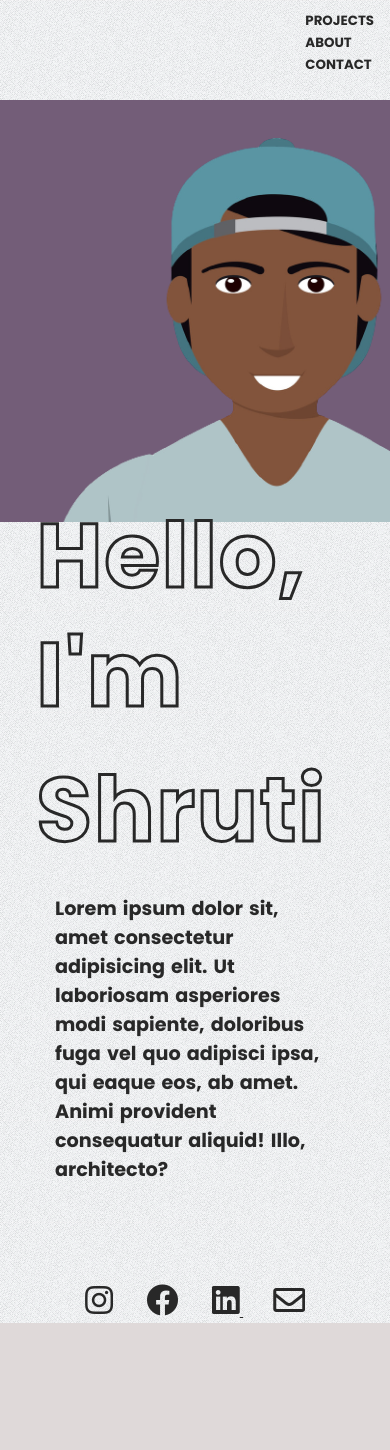
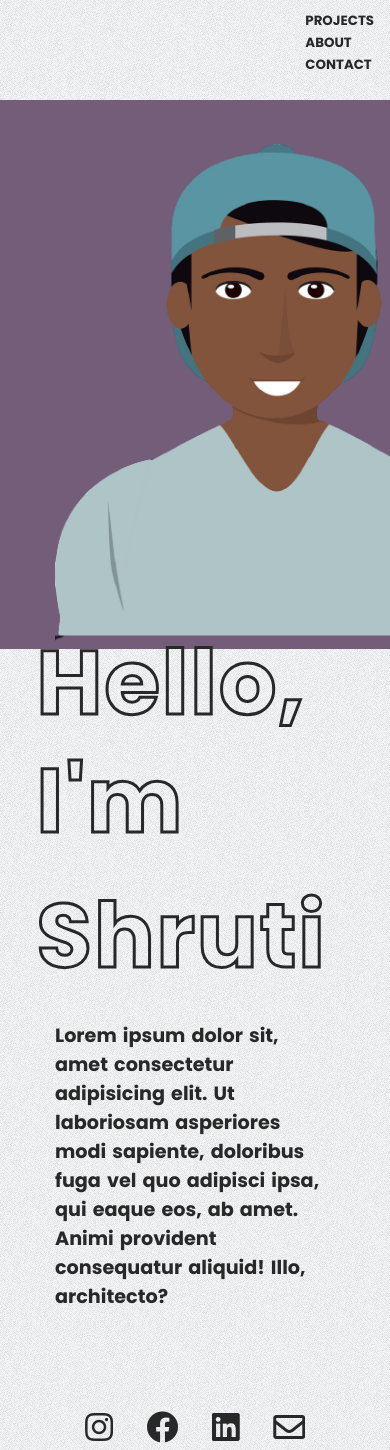
Before and after one commit to shrutibansal1802/photograpyportfolio, a website: page about.html in a window 390 px wide. Before the commit the page ends 1323 px from the top, so only its background shows below. Drawn offline with Linux system fonts and the light colour scheme.

Commit message:
minor changes

```diff
--- a/css/about.css
+++ b/css/about.css
@@ -84,16 +84,17 @@ footer{
         margin-bottom: 100px;
     }
     .profile-img{
-        height: 50vh;
+        height: 65vh;
         /* width: 100%; */
     }
     .profile-img>img{
-        margin-top: 7%;
+        margin-top: 8%;
     }
     .icons{
-        margin-top: 0px;
+        margin: 0px auto;
     }
     .icons>li{
         margin: 5px ;
+        padding: 0px 10px;
     }
 }
```
Also changed, not shown: about.html (+2 -2 lines).
